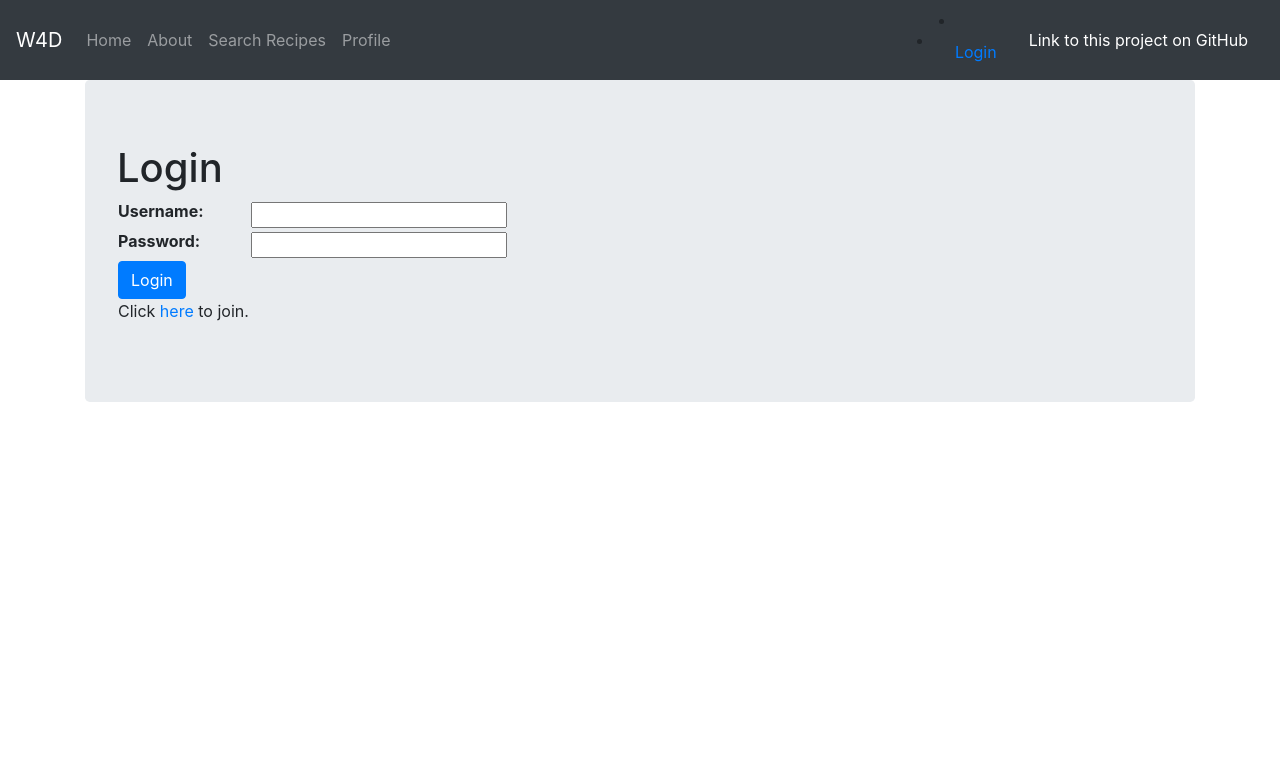
After one commit to ChicoState/What4Dinner, a Django app: page /login/ in a window 1280 px wide. The commit adds this page. Shown: the top 767 px of the page. Run offline with Django 4.2, Linux system fonts and the light colour scheme.

Commit message:
Added User to Create an Account

```diff
--- a/Whats4Dinner/API/form.py
+++ b/Whats4Dinner/API/form.py
@@ -1,5 +1,7 @@
 from django import forms
 from API.models import Recipe_Search
+from django.contrib.auth.models import User
+
 
 class RecipeSearchForm(forms.Form):
     Recipe_Name = forms.CharField(max_length=50)
@@ -14,3 +16,16 @@ class RecipeSearchForm(forms.Form):
     #     model = Recipe_Search
     #     fields = {'Recipe_Name','Ingrediants','Meal_Type','Health_type',
     #               'Diet', 'Calories', 'Time'}
+
+
+class SignUpForm(forms.ModelForm):
+    class Meta():
+        model = User
+        fields = ('first_name', 'last_name', 'username', 'email', 'password')
+        help_texts = {
+            'username': None
+            }
+
+class LoginForm(forms.Form):
+    username = forms.CharField()
+    password = forms.CharField(widget=forms.PasswordInput())
--- a/Whats4Dinner/API/views.py
+++ b/Whats4Dinner/API/views.py
@@ -1,12 +1,18 @@
 import urllib.parse
 
 from decouple import config
-from django.shortcuts import render
-from API.form import RecipeSearchForm
-
+from django.shortcuts import render, redirect
+from API.form import RecipeSearchForm, SignUpForm, LoginForm
+from django.contrib.auth import authenticate, login, logout
+from django.contrib.auth.decorators import login_required
+#from django.contrib.auth.forms import SignUp
 
 # Create your views here.
 
+@login_required(login_url='/login/')
+def user_logout(request):
+    logout(request)
+    return redirect("/")
 
 def home(request):
     return render(request, "API/home.html")
@@ -20,6 +26,10 @@ def search(request):
     if request.method == "POST":
         search_api(request)
     return render(request, "API/search.html")
+
+@login_required(login_url='/login/')
+def userprofile(request):
+    return render(request, "API/userprofile.html")
 
 
 def search_api(request):
@@ -54,3 +64,40 @@ def search_api(request):
             "form_data": RecipeSearchForm
         }
         return render(request, "API/search.html", context)
+
+def signup(request):
+    if (request.method == "POST"):
+        signup_form = SignUpForm(request.POST)
+        if (signup_form.is_valid()):
+            user = signup_form.save()
+            user.set_password(user.password)
+            user.save()
+            return redirect("/")
+        else:
+            page_data = { "signup_form": signup_form }
+            return render(request, "API/signup.html", page_data)
+    else:
+        signup_form = SignUpForm()
+        page_data = { "signup_form": signup_form }
+        return render(request, "API/signup.html", page_data)
+def user_login(request):
+    if(request.method == 'POST'):
+        login_form = LoginForm(request.POST)
+        if login_form.is_valid():
+            username = login_form.cleaned_data["username"]
+            password = login_form.cleaned_data["password"]
+            user = authenticate(username=username, password=password)
+            if user:
+                if user.is_active:
+                    login(request,user)
+                    return redirect(userprofile)
+                else:
+                    return HttpResponseRedirect("Your account is not setup.")
+            else:
+                print("Someone tried to login and failed.")
+                print("They used username: {} and password: {}".format(username,password))
+                return render(request, 'API/login.html', {"login_form": LoginForm})
+        else:
+            return render(request, "API/login.html", {"login_form": LoginForm})
+    else:
+            return render(request, "API/login.html", {"login_form": LoginForm})
--- a/Whats4Dinner/Whats4Dinner/urls.py
+++ b/Whats4Dinner/Whats4Dinner/urls.py
@@ -22,4 +22,9 @@ urlpatterns = [
     path('', api_views.home),
     path('about/', api_views.about),
     path('search/', api_views.search),
+    path('signup/', api_views.signup),
+    path('login/', api_views.user_login),
+    path('userprofile/', api_views.userprofile),
+    path('logout/', api_views.user_logout),
+
 ]
--- /dev/null
+++ b/Whats4Dinner/templates/API/login.html
@@ -0,0 +1,23 @@
+<html>
+<head>
+  {% load static %}
+  {% include 'bootstrap.html' %}
+</head>
+<body>
+  {% include 'nav.html' %}
+  <div class="container">
+    <div class = "jumbotron">
+      <h1>Login</h1>
+      <form action="/login/" method="POST">{% csrf_token %}
+        <table>
+          {{ login_form.as_table }}
+          <tr><td>
+            <input type="submit" class="btn btn-primary" value = "Login"/>
+          </td></tr>
+          <tr><td>Click <a href="/signup">here</a> to join.</td></tr>
+        </table>
+      </form>
+    </div>
+  </div>
+</body>
+</html>
--- a/Whats4Dinner/templates/nav.html
+++ b/Whats4Dinner/templates/nav.html
@@ -22,7 +22,20 @@
       <li class="nav-item">
         <a class="nav-link" href="/search/">Search Recipes</a>
       </li>
+      <li class="nav-item">
+        <a class="nav-link" href="/userprofile/">Profile</a>
+      </li>
     </ul>
+    <li>
+      {% if user.is_authenticated %}
+        <li>
+          <a class="nav-link" href="/logout/">Logout</a>
+        </li>
+        {% else %}
+        <li>
+          <a class="nav-link" href="/login/">Login</a>
+        </li>
+        {% endif %}
     <span class="navbar-text">
       <a
         class="nav-link"
```
Also changed, not shown: Whats4Dinner/templates/API/signup.html (added, +22 -0 lines), Whats4Dinner/templates/API/userprofile.html (added, +22 -0 lines).
